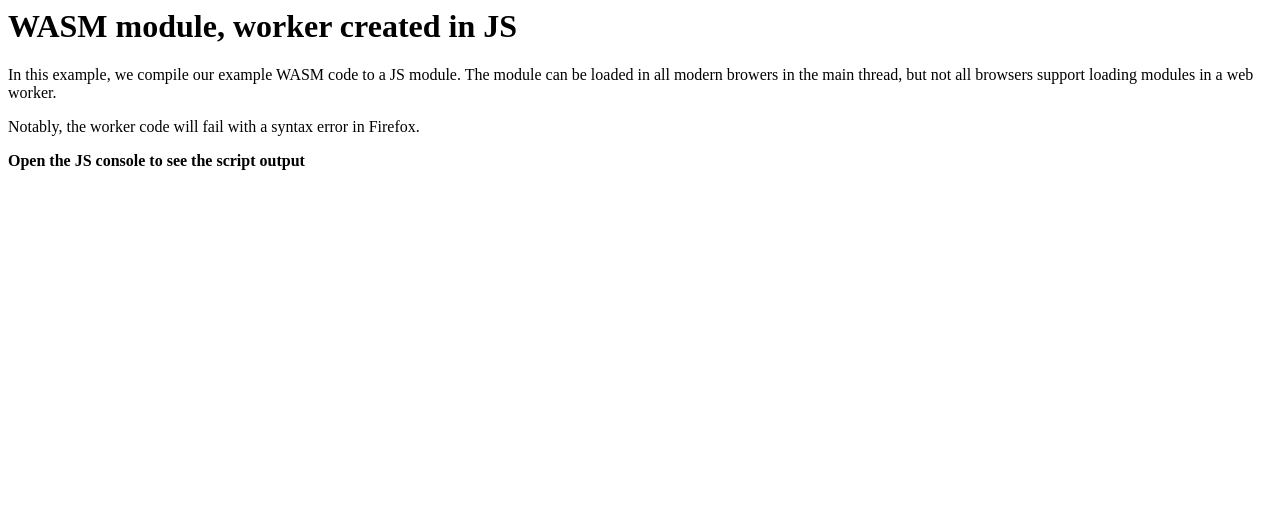
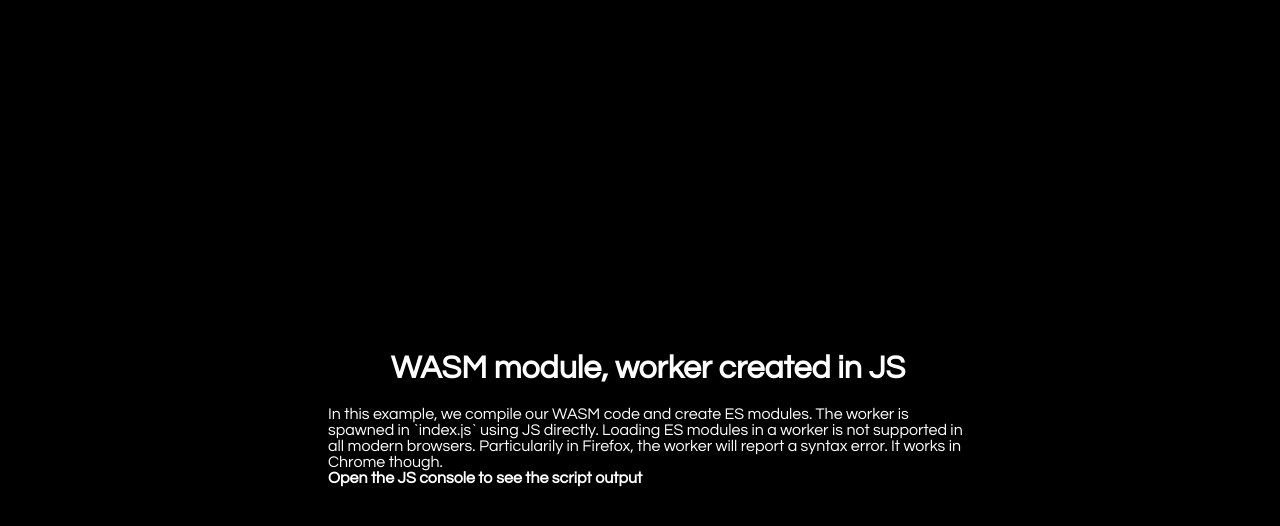
Before and after one commit to sgasse/wasm_worker_interaction, a plain HTML site: page wasm_module_js_worker/www/index.html in a window 1280 px wide. Drawn offline with Linux system fonts and the light colour scheme; a script that the page names is missing.

Commit message:
Update documentation of other examples

```diff
--- a/wasm_module_js_worker/www/index.html
+++ b/wasm_module_js_worker/www/index.html
@@ -2,19 +2,22 @@
 
 <head>
     <meta content="text/html;charset=utf-8" http-equiv="Content-Type" />
+    <link rel="stylesheet" href="style.css">
 </head>
 
 <body>
     <div id=wrapper>
         <h1>WASM module, worker created in JS</h1>
         <div>
-            <p>In this example, we compile our example WASM code to a JS module. The module can be
-                loaded in all modern browers in the main thread, but not all browsers support
-                loading modules in a web worker.
-            </p>
-            <p>Notably, the worker code will fail with a syntax error in Firefox.</p>
-            <p><b>Open the JS console to see the script output</b></p>
-
+            <div>
+                In this example, we compile our WASM code and create ES modules. The worker is
+                spawned in `index.js` using JS directly. Loading ES modules in a worker is not
+                supported in all modern browsers. Particularily in Firefox, the worker will report
+                a syntax error. It works in Chrome though.
+            </div>
+            <div>
+                <b>Open the JS console to see the script output</b>
+            </div>
         </div>
     </div>
 
--- a/wasm_module_js_worker/www/index.js
+++ b/wasm_module_js_worker/www/index.js
@@ -9,7 +9,7 @@ async function run_wasm() {
     // Demonstrate that we can call our function imported from wasm
     console.log('2 + 4 = ', add_two_numbers(2, 4));
 
-    // Create a worker in JS
+    // Create a worker in JS - note the `{type: 'module'}`
     var myWorker = new Worker('./worker.js', {type: 'module'});
 }
 
--- /dev/null
+++ b/wasm_module_js_worker/www/style.css
@@ -0,0 +1,22 @@
+body {
+    position: absolute;
+    top: 0;
+    left: 0;
+    width: 100%;
+    height: 100%;
+    display: flex;
+    flex-direction: column;
+    align-items: center;
+    justify-content: center;
+    font-family: "Century Gothic", CenturyGothic, Geneva, AppleGothic, sans-serif;
+    color: white;
+    background-color: black;
+}
+
+#wrapper {
+    width: 50%;
+    display: flex;
+    flex-direction: column;
+    align-items: center;
+    justify-content: center;
+}
--- a/wasm_module_js_worker/www/worker.js
+++ b/wasm_module_js_worker/www/worker.js
@@ -1,6 +1,6 @@
 import init, {add_two_numbers} from './pkg/wasm_main_js_worker.js';
 
-// We compiled with `--target web`, which creates a JS module. Not all modern browsers have support
+// We compiled with `--target web`, which creates an ES module. Not all modern browsers have support
 // for loading modules in web workers. This example will work in Chrome but not in Firefox.
 console.log('Hello from worker')
 
--- a/wasm_no_modules_js_worker/www/index.js
+++ b/wasm_no_modules_js_worker/www/index.js
@@ -1,7 +1,8 @@
 const {add_two_numbers} = wasm_bindgen;
 
 async function run_wasm() {
-    // Load the wasm file by awaiting the Promise returned by `init()` to resolve
+    // Load the wasm file by awaiting the Promise returned by `wasm_bindgen`
+    // `wasm_bindgen` was imported in `index.html`
     await wasm_bindgen('./pkg/wasm_no_modules_js_worker_bg.wasm');
 
     console.log('index.js loaded');
--- /dev/null
+++ b/wasm_no_modules_js_worker/www/style.css
@@ -0,0 +1,22 @@
+body {
+    position: absolute;
+    top: 0;
+    left: 0;
+    width: 100%;
+    height: 100%;
+    display: flex;
+    flex-direction: column;
+    align-items: center;
+    justify-content: center;
+    font-family: "Century Gothic", CenturyGothic, Geneva, AppleGothic, sans-serif;
+    color: white;
+    background-color: black;
+}
+
+#wrapper {
+    width: 50%;
+    display: flex;
+    flex-direction: column;
+    align-items: center;
+    justify-content: center;
+}
--- a/wasm_no_modules_js_worker/www/worker.js
+++ b/wasm_no_modules_js_worker/www/worker.js
@@ -7,7 +7,7 @@ const {add_two_numbers} = wasm_bindgen;
 console.log('Hello from worker')
 
 async function run_in_worker() {
-    // Load wasm file
+    // Load the wasm file by awaiting the Promise returned by `wasm_bindgen`.
     await wasm_bindgen('./pkg/wasm_no_modules_js_worker_bg.wasm');
 
     console.log('3 + 5 = ', add_two_numbers(3, 5));
--- a/wasm_no_modules_wasm_worker/www/index.js
+++ b/wasm_no_modules_wasm_worker/www/index.js
@@ -1,7 +1,8 @@
 const {startup, add_two_numbers} = wasm_bindgen;
 
 async function run_wasm() {
-    // Load the wasm file by awaiting the Promise returned by `init()` to resolve
+    // Load the wasm file by awaiting the Promise returned by `wasm_bindgen`
+    // `wasm_bindgen` was imported in `index.html`
     await wasm_bindgen('./pkg/wasm_no_modules_wasm_worker_bg.wasm');
 
     console.log('index.js loaded');
--- /dev/null
+++ b/wasm_no_modules_wasm_worker/www/style.css
@@ -0,0 +1,22 @@
+body {
+    position: absolute;
+    top: 0;
+    left: 0;
+    width: 100%;
+    height: 100%;
+    display: flex;
+    flex-direction: column;
+    align-items: center;
+    justify-content: center;
+    font-family: "Century Gothic", CenturyGothic, Geneva, AppleGothic, sans-serif;
+    color: white;
+    background-color: black;
+}
+
+#wrapper {
+    width: 50%;
+    display: flex;
+    flex-direction: column;
+    align-items: center;
+    justify-content: center;
+}
--- a/wasm_no_modules_wasm_worker/www/worker.js
+++ b/wasm_no_modules_wasm_worker/www/worker.js
@@ -7,7 +7,7 @@ const {add_two_numbers} = wasm_bindgen;
 console.log('Hello from worker')
 
 async function run_in_worker() {
-    // Load wasm file
+    // Load the wasm file by awaiting the Promise returned by `wasm_bindgen`.
     await wasm_bindgen('./pkg/wasm_no_modules_wasm_worker_bg.wasm');
 
     console.log('3 + 5 = ', add_two_numbers(3, 5));
```
Also changed, not shown: wasm_no_modules_js_worker/www/index.html (+8 -6 lines), wasm_no_modules_wasm_worker/www/index.html (+8 -6 lines), 2 other files.
